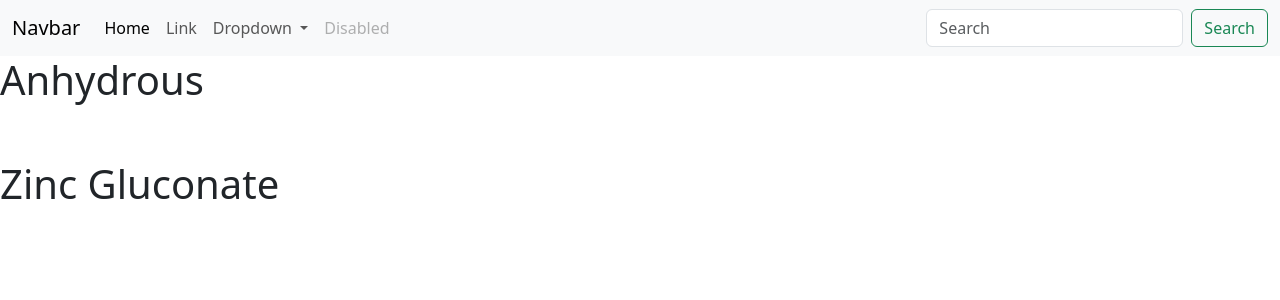
After one commit to Devyani-sharmaa/learning_flask, a Flask app: page /services in a window 1280 px wide. The commit adds this page. Shown: the top 300 px of the page. Run offline with Flask 3, Linux system fonts and the light colour scheme.

Commit message:
learning templates

```diff
--- a/main.py
+++ b/main.py
@@ -15,7 +15,14 @@ def home():
 def about_us():
     return render_template("about.html")
 
+@app.route("/services")
+def service():
+    return render_template("services.html")
+
+@app.route("/contact")
+def cn():
+    return render_template("MYHTML/contact.html")
 
 
 if __name__=="__main__":#port=backend
-    app.run(port=1000,debug=True)
+    app.run(port=4000,debug=True)
--- /dev/null
+++ b/templates/MYHTML/services.html
@@ -0,0 +1,50 @@
+<!doctype html>
+<html lang="en">
+  <head>
+    <meta charset="utf-8">
+    <meta name="viewport" content="width=device-width, initial-scale=1">
+    <title>Bootstrap demo</title>
+    <link href="https://cdn.jsdelivr.net/npm/bootstrap@5.3.3/dist/css/bootstrap.min.css" rel="stylesheet" integrity="sha384-QWTKZyjpPEjISv5WaRU9OFeRpok6YctnYmDr5pNlyT2bRjXh0JMhjY6hW+ALEwIH" crossorigin="anonymous">
+  </head>
+  <body>
+    <nav class="navbar navbar-expand-lg bg-body-tertiary">
+        <div class="container-fluid">
+          <a class="navbar-brand" href="#">Navbar</a>
+          <button class="navbar-toggler" type="button" data-bs-toggle="collapse" data-bs-target="#navbarSupportedContent" aria-controls="navbarSupportedContent" aria-expanded="false" aria-label="Toggle navigation">
+            <span class="navbar-toggler-icon"></span>
+          </button>
+          <div class="collapse navbar-collapse" id="navbarSupportedContent">
+            <ul class="navbar-nav me-auto mb-2 mb-lg-0">
+              <li class="nav-item">
+                <a class="nav-link active" aria-current="page" href="#">Home</a>
+              </li>
+              <li class="nav-item">
+                <a class="nav-link" href="/about">Link</a>
+              </li>
+              <li class="nav-item dropdown">
+                <a class="nav-link dropdown-toggle" href="#" role="button" data-bs-toggle="dropdown" aria-expanded="false">
+                  Dropdown
+                </a>
+                <ul class="dropdown-menu">
+                  <li><a class="dropdown-item" href="#">Action</a></li>
+                  <li><a class="dropdown-item" href="#">Another action</a></li>
+                  <li><hr class="dropdown-divider"></li>
+                  <li><a class="dropdown-item" href="#">Something else here</a></li>
+                </ul>
+              </li>
+              <li class="nav-item">
+                <a class="nav-link disabled" aria-disabled="true">Disabled</a>
+              </li>
+            </ul>
+            <form class="d-flex" role="search">
+              <input class="form-control me-2" type="search" placeholder="Search" aria-label="Search">
+              <button class="btn btn-outline-success" type="submit">Search</button>
+            </form>
+          </div>
+        </div>
+      </nav>
+    <h1>Anhydrous</h1><br></br>
+    <h1>Zinc Gluconate</h1>
+    <script src="https://cdn.jsdelivr.net/npm/bootstrap@5.3.3/dist/js/bootstrap.bundle.min.js" integrity="sha384-YvpcrYf0tY3lHB60NNkmXc5s9fDVZLESaAA55NDzOxhy9GkcIdslK1eN7N6jIeHz" crossorigin="anonymous"></script>
+  </body>
+</html>
```
Also changed, not shown: templates/about.html (+6 -11 lines), templates/basefile.html (added, +27 -0 lines), templates/home.html (+5 -10 lines), templates/MYHTML/contact.html (added).
